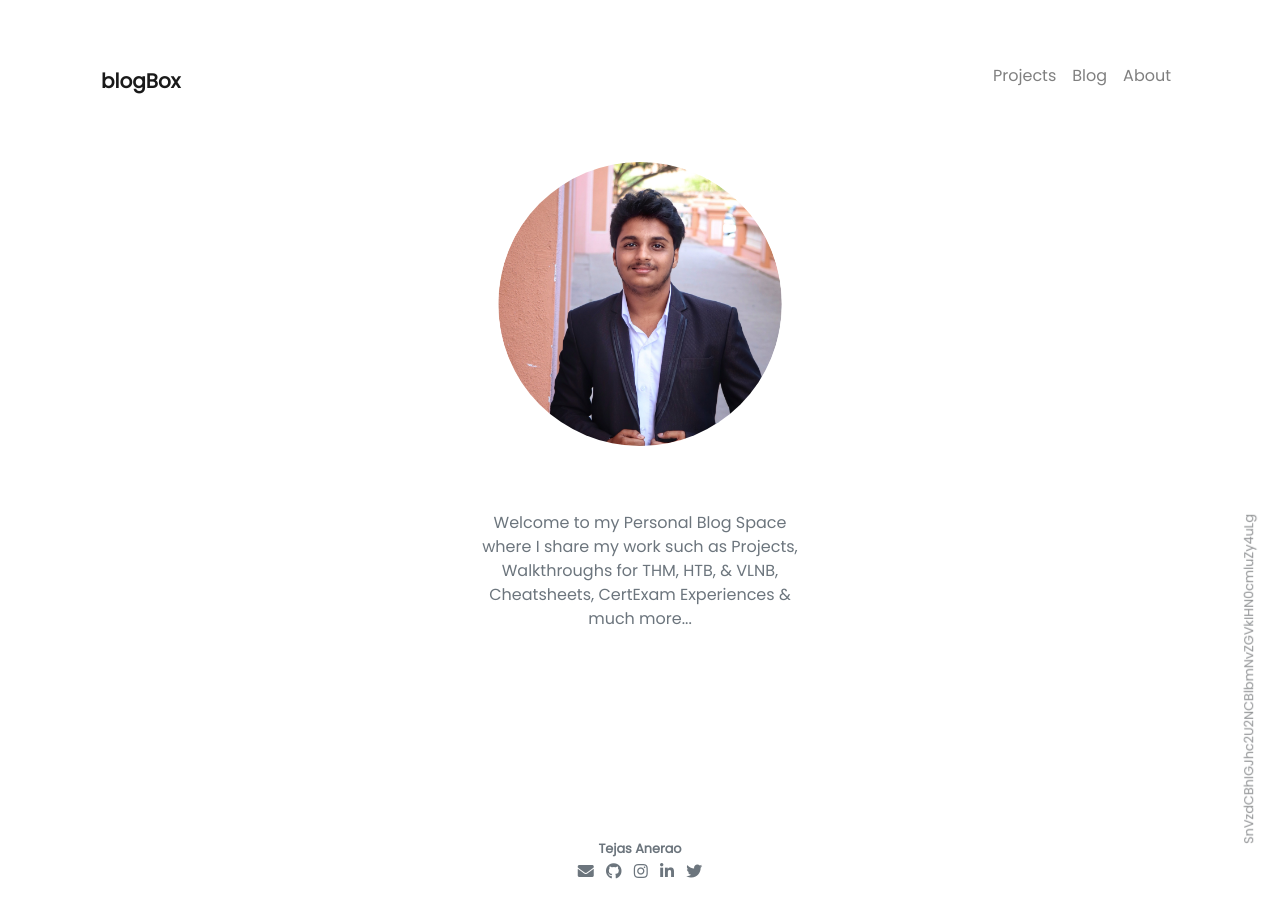
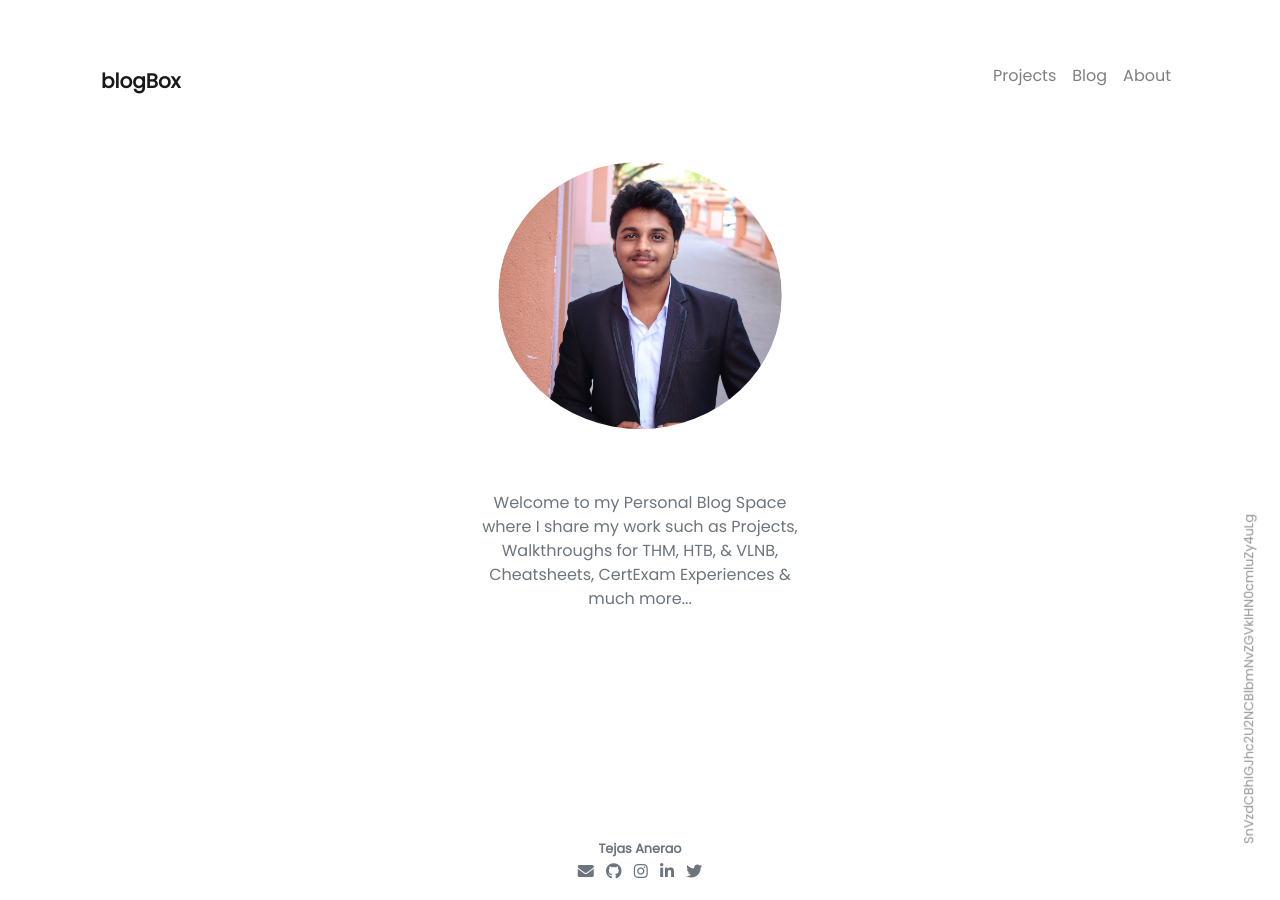
Before and after one commit to tejasanerao/BlogBox, a Jekyll site: the page built from pages/index.md, in a window 1280 px wide. Built offline with Jekyll 4.4.1, drawn with Linux system fonts in a browser that asks for light colours; nearby versions of some CDN libraries.

Commit message:
Updated Landing page stylesheet

```diff
--- a/_sass/_landing.scss
+++ b/_sass/_landing.scss
@@ -8,7 +8,7 @@
 }
 
 #dummy {
-  padding-top: 100%; /* 1:1 aspect ratio */
+  padding-top: 94%; /* 1:1 aspect ratio */
 }
 
 #element {
```
